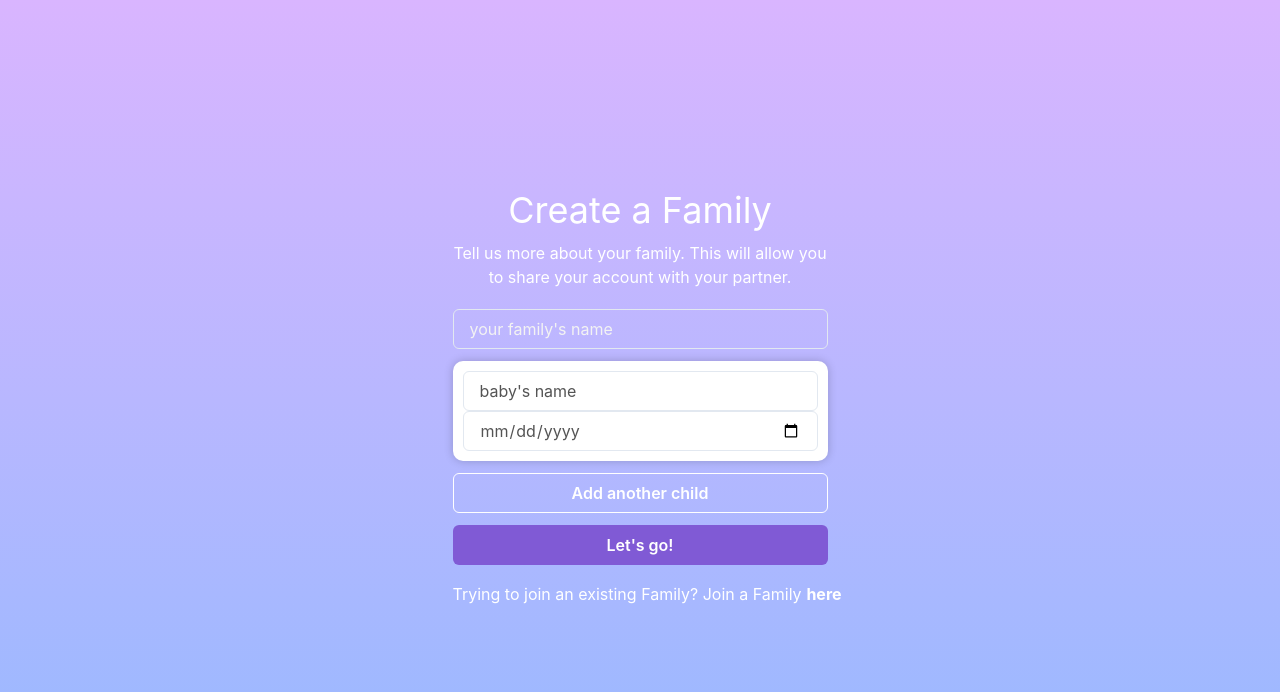
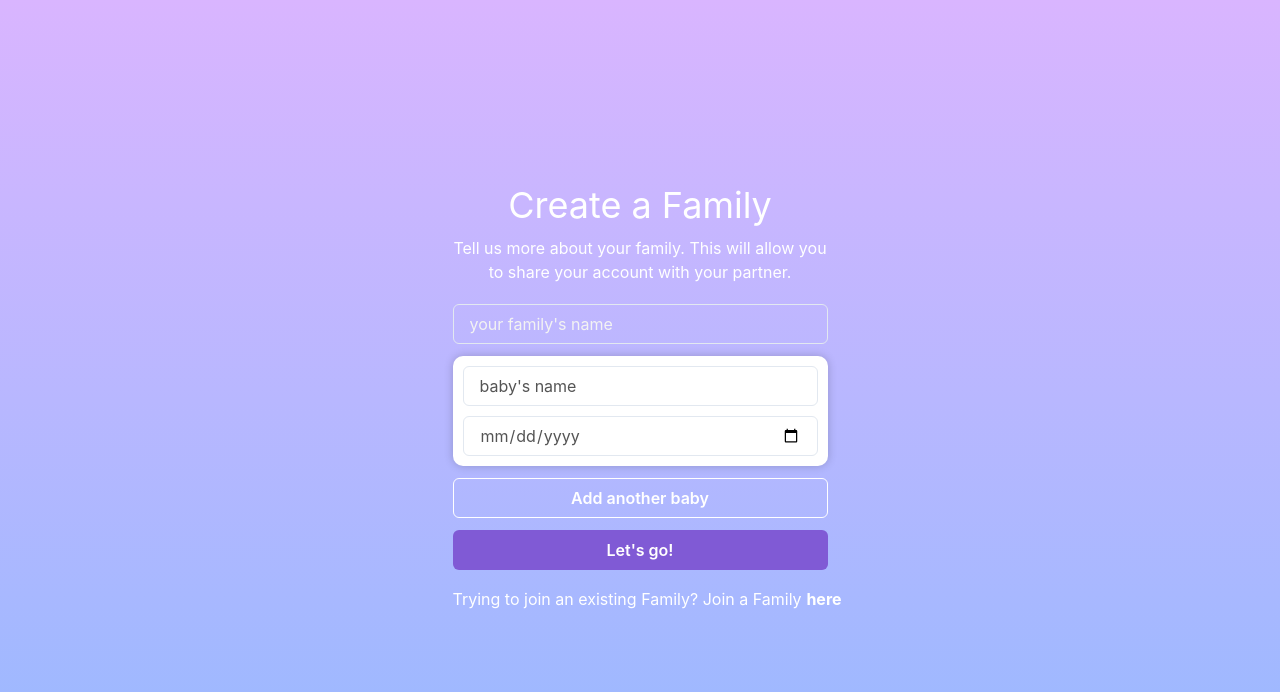
Before and after one commit to sharonrgomez/marina, a React (Vite) app: page /family/new in a window 1280 px wide. Shown: the top 692 px of the page. Built offline with nearby package versions, Linux system fonts and the light colour scheme; no server answers; a web font is replaced by a local one.

Commit message:
minor style/copy updates

```diff
--- a/src/pages/FamilyCreate.tsx
+++ b/src/pages/FamilyCreate.tsx
@@ -91,7 +91,7 @@ const Family = () => {
             colorScheme="transparent"
             variant="outline"
           >
-            Add another child
+            Add another baby
           </Button>
 
           <Button onClick={handleSubmit} type="submit" colorScheme="purple">
--- a/src/styles/family-create.css
+++ b/src/styles/family-create.css
@@ -6,9 +6,7 @@
   border-radius: 10px;
   box-shadow: 0px 0px 10px 0px rgba(0, 0, 0, 0.2);
   padding: 10px;
-}
-
-.baby-card {
+  height: 110px;
   color: #545454;
 
   ::placeholder {
```
